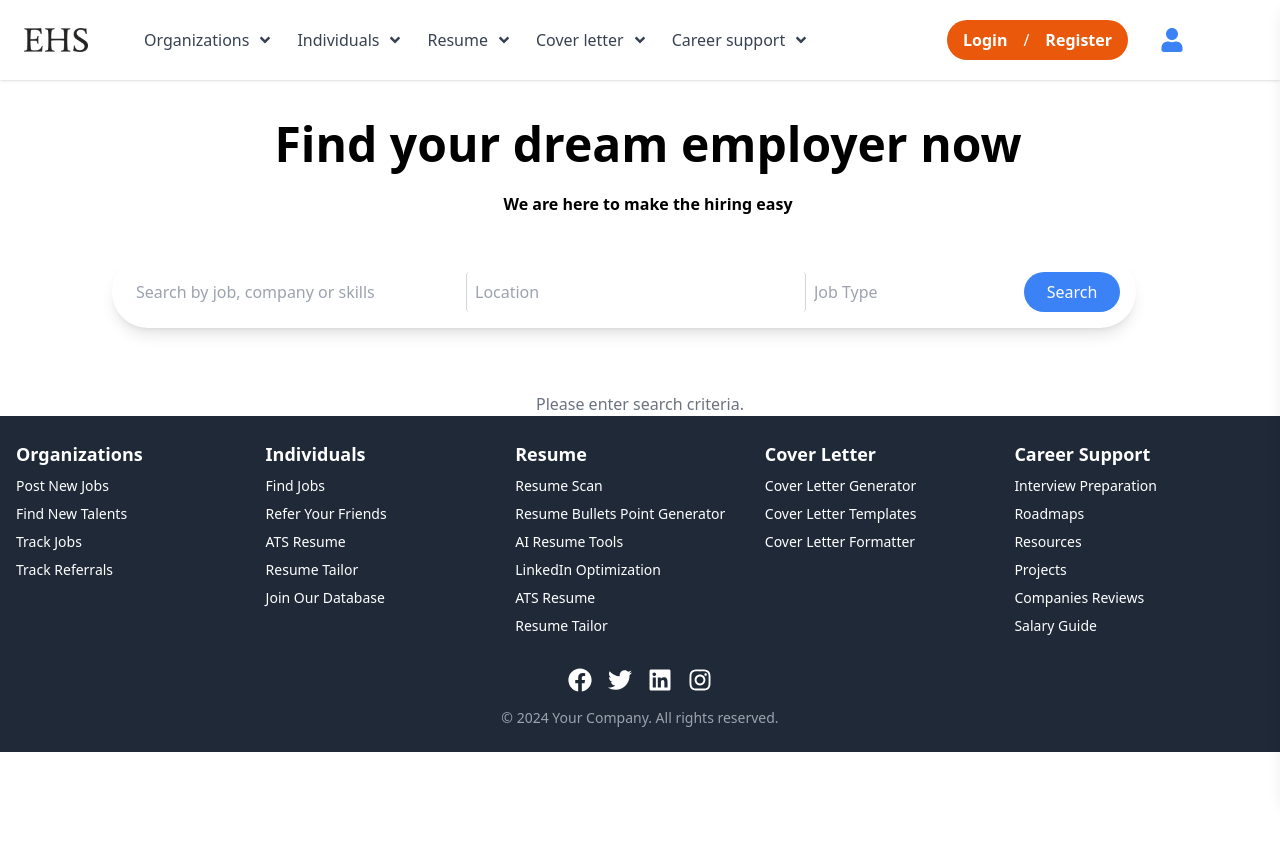
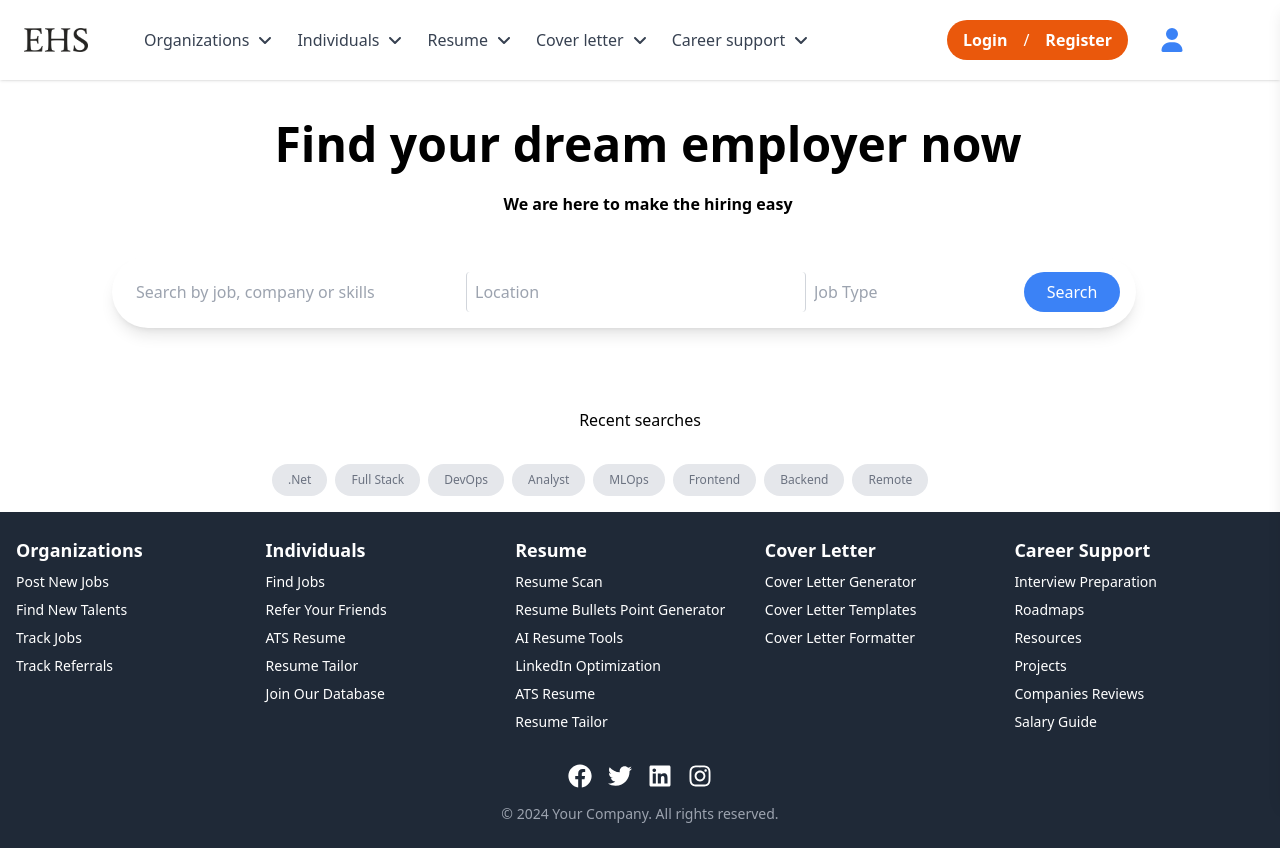
Before and after one commit to mddanish867/ehs, a React (Create React App) app: page /desktopsearch in a window 1280 px wide. Before the commit the page ends 800 px from the top, so only its background shows below. Built offline with nearby package versions, Linux system fonts and the light colour scheme.

Commit message:
add new component RecentSearches to get recent search from  use rand modified the recommendation components and modified the navbar to fix the arroe of dropdown menu

```diff
--- a/src/Home/Navbar.jsx
+++ b/src/Home/Navbar.jsx
@@ -6,7 +6,8 @@ import {
   FaBookmark,
   FaAngleDown,
   FaAngleUp,
-} from "react-icons/fa";
+} from "react-icons/fa6";
+
 import { SiGoogledocs } from "react-icons/si";
 import { RiBookmark3Fill } from "react-icons/ri";
 import { IoSettingsSharp } from "react-icons/io5";
--- a/src/Jobs/DesktopView.jsx
+++ b/src/Jobs/DesktopView.jsx
@@ -5,7 +5,7 @@ import JobDetails from "./JobDetails";
 import jobsData from "../menuDtata/jobs.json";
 import Loader from "../Loader/Loader";
 import useIsMobile from "../CustomeHooks/useIsMobile"; // Import the custom hook
-
+import RecentSearch from "../Jobs/RecentSearch";
 const DesktopView = () => {
   // State for filter values and their suggestions
   const [filters, setFilters] = useState({
@@ -304,10 +304,13 @@ const DesktopView = () => {
       </div>
       {/* Results Section */}
       {status.loading && <Loader />} {/* Show loader when loading */}
-      {!status.loading && !status.showResults && (
+      {/* {!status.loading && !status.showResults && (
         <p className="text-center text-gray-500">
           Please enter search criteria.
         </p>
+      )} */}
+       {!status.loading && !status.showResults && (
+        <RecentSearch/>
       )}
       {!status.loading && status.showResults && filteredJobs.length === 0 && (
         <p className="text-center text-gray-500 mt-4">No jobs found</p>
--- a/src/Jobs/JobDetails.jsx
+++ b/src/Jobs/JobDetails.jsx
@@ -113,7 +113,7 @@ const JobDetails = ({
           }`}
         >
           <button className="flex items-center font-semibold space-x-2 lg:text-white lg:bg-blue-500 lg:hover:text-white bg-blue-600 text-white mb-2 rounded p-2">
-            <LiaEditSolid />
+            <LiaEditSolid className="text-yellow-600"/>
             <span className="hidden sm:inline">Power Edit</span>
             <span className="inline sm:hidden">Power Edit</span>
           </button>
@@ -129,12 +129,12 @@ const JobDetails = ({
           </button>
         </div>
         <div
-          className={`flex flex-wrap space-x-4 mt-4 ${
+          className={`flex flex-wrap space-x-4 mt-4 font-semibold ${
             isMobile ? "block" : "hidden"
           }`}
         >
-          <button className="flex items-center space-x-2 text-blue-500 bg-white hover:text-white hover:bg-blue-500 border border-blue-300 hover:border-blue-500 p-2 mb-2 ">
-            <LiaEditSolid />
+          <button className="flex items-center space-x-2 text-blue-500 bg-white hover:text-white hover:bg-blue-500 rounded border border-blue-300 hover:border-blue-500 p-2 mb-2 ">
+            <LiaEditSolid className="text-orange-500" />
             <span className="hidden sm:inline">Power Edit</span>
             <span className="inline sm:hidden">Power Edit</span>
           </button>
@@ -215,9 +215,9 @@ const JobDetails = ({
             {job.aboutcompany}
           </p>
         </div>
+        </div>
         {/* Add RecommendedJobs component */}
         <RecommendedJobs jobs={job} dateFormatter={dateFormatter}/>
-        </div>
     </>
   );
 };
--- /dev/null
+++ b/src/Jobs/RecentSearch.jsx
@@ -0,0 +1,38 @@
+import React from "react";
+
+function RecentSearch() {
+  return (
+    <div className="p-4">
+      <p className="text-center">Recent searches</p>
+
+      <div className="flex flex-wrap gap-2 mt-8 lg:ml-64">
+        <span className="bg-gray-200 text-gray-500 text-xs font-medium px-4 py-2 rounded-full hover:cursor-pointer">
+          .Net
+        </span>
+        <span className="bg-gray-200 text-gray-500 text-xs font-medium px-4 py-2 rounded-full hover:cursor-pointer">
+          Full Stack
+        </span>
+        <span className="bg-gray-200 text-gray-500 text-xs font-medium px-4 py-2 rounded-full hover:cursor-pointer">
+          DevOps
+        </span>
+        <span className="bg-gray-200 text-gray-500 text-xs font-medium px-4 py-2 rounded-full hover:cursor-pointer">
+          Analyst
+        </span>
+        <span className="bg-gray-200 text-gray-500 text-xs font-medium px-4 py-2 rounded-full hover:cursor-pointer">
+          MLOps
+        </span>
+        <span className="bg-gray-200 text-gray-500 text-xs font-medium px-4 py-2 rounded-full hover:cursor-pointer">
+          Frontend
+        </span>
+        <span className="bg-gray-200 text-gray-500 text-xs font-medium px-4 py-2 rounded-full hover:cursor-pointer">
+          Backend
+        </span>
+        <span className="bg-gray-200 text-gray-500 text-xs font-medium px-4 py-2 rounded-full hover:cursor-pointer">
+         Remote
+        </span>
+      </div>
+    </div>
+  );
+}
+
+export default RecentSearch;
--- a/src/Recommendation/RecommendedJobs.jsx
+++ b/src/Recommendation/RecommendedJobs.jsx
@@ -3,8 +3,9 @@ import PropTypes from 'prop-types';
 import { FaMapMarkerAlt, FaBriefcase, FaRupeeSign } from 'react-icons/fa';
 import useIsMobile from "../CustomeHooks/useIsMobile"; // Import the custom hook
 import { useNavigate } from "react-router-dom";
+import jobs from "../menuDtata/jobs.json";
 
-const RecommendedJobs = ({ jobs = [], currentJobId, onJobClick, formatDescription, formatDate }) => {
+const RecommendedJobs = ({ onJobClick, formatDate }) => {
   const isMobile = useIsMobile(); // Use the custom hook
   const navigate = useNavigate();
 
@@ -19,13 +20,13 @@ const RecommendedJobs = ({ jobs = [], currentJobId, onJobClick, formatDescriptio
 
   return (
     <div className="p-4">
-      <h2 className="text-2xl font-bold mb-4">Similar Jobs</h2>
+      <h2 className="text-1xl font-bold mb-4">Similar Jobs</h2>
       <div className="flex flex-col space-y-4">
         {jobs.length > 0 ? (
           jobs.map((job) => (
             <div
               key={job.id}
-              className="p-4 cursor-pointer border rounded shadow-md bg-white"
+              className="p-4 cursor-pointer border rounded shadow-md bg-white w-full"
               onClick={() => handleJobClick(job.id)}
             >
               <h2 className="text-1xl font-semibold">{job.title}</h2>
@@ -49,13 +50,13 @@ const RecommendedJobs = ({ jobs = [], currentJobId, onJobClick, formatDescriptio
                 <p className="mr-10">Openings: {job.opening}</p>
                 <p>Applicants: {job.application}</p>
               </div>
-              <p className="text-gray-400 mt-4">
+              {/* <p className="text-gray-400 mt-4">
                 Posted: {formatDate(new Date(job.postedDate))}
-              </p>
+              </p> */}
             </div>
           ))
         ) : (
-          <p>No recommended jobs available.</p>
+          <p>No similar jobs available.</p>
         )}
       </div>
     </div>
```
